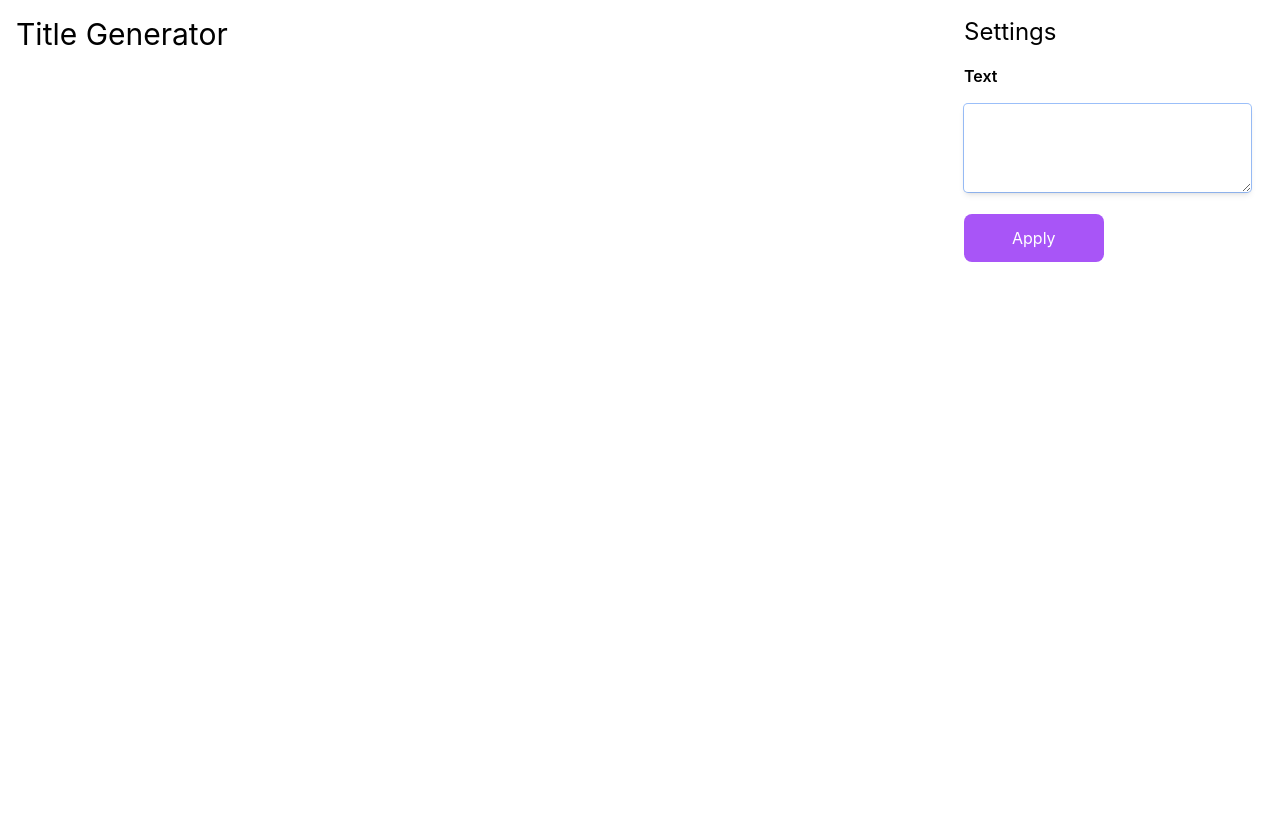
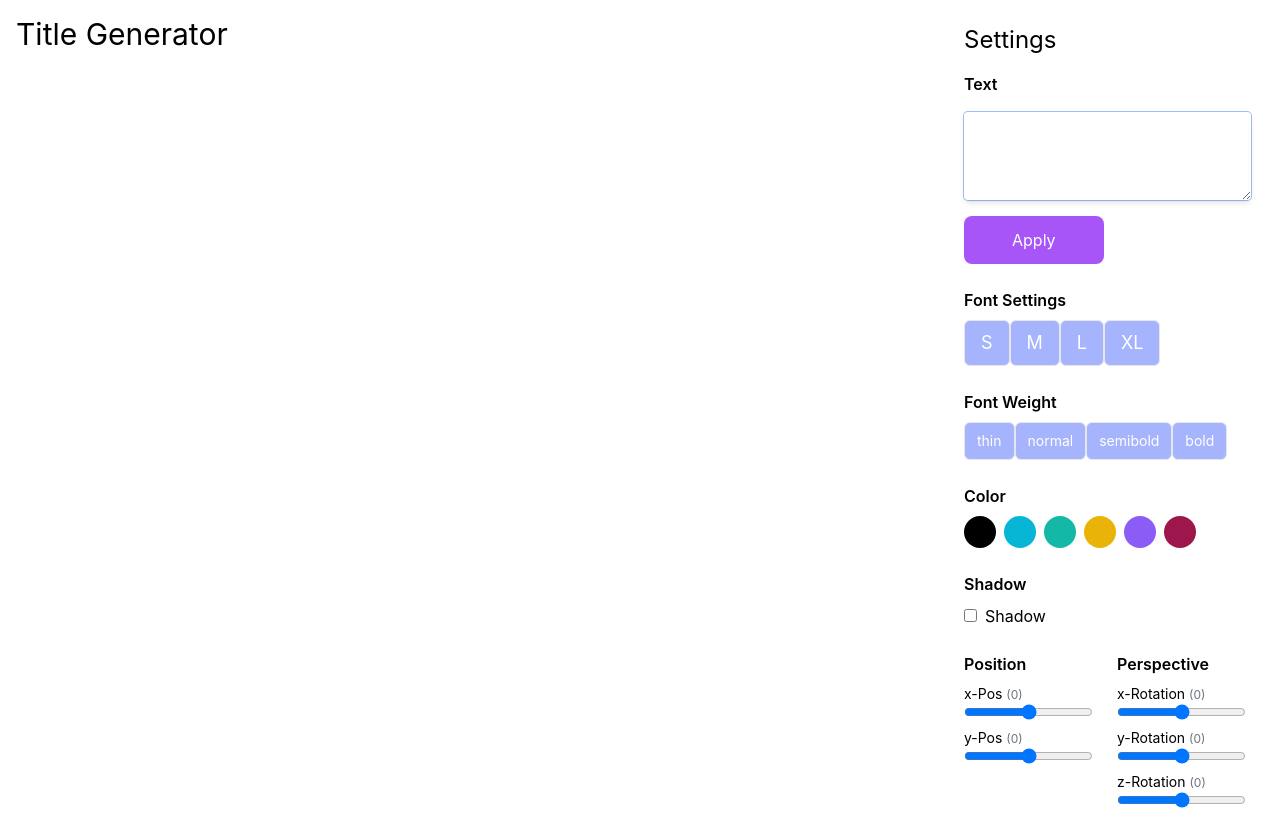
Before and after one commit to ThomasKirst/title-generator, a Next.js app: page / in a window 1280 px wide. Built offline with nearby package versions, Linux system fonts and the light colour scheme.

Commit message:
Implemented the basic UI

```diff
--- a/pages/index.tsx
+++ b/pages/index.tsx
@@ -1,10 +1,20 @@
 import type { NextPage } from 'next';
-import { SyntheticEvent, useRef, useState } from 'react';
+import { ChangeEvent, SyntheticEvent, useRef, useState } from 'react';
 
 const Home: NextPage = () => {
   const [text, setText] = useState<string>('');
 
   const inputField = useRef<HTMLTextAreaElement | null>(null);
+  const title = useRef<HTMLHeadingElement | null>(null);
+
+  const [position, setPosition] = useState<{ x: number; y: number }>({
+    x: 0,
+    y: 0,
+  });
+
+  const [rotation, setRotation] = useState<{ x: number; y: number; z: number }>(
+    { x: 0, y: 0, z: 0 }
+  );
 
   const applyText = (event: SyntheticEvent) => {
     if (inputField && inputField.current) {
@@ -12,21 +22,125 @@ const Home: NextPage = () => {
     }
   };
 
+  interface Sizes {
+    [index: string]: string;
+  }
+
+  const increaseSize = (size: string) => {
+    const sizes: Sizes = {
+      S: 'text-2xl',
+      M: 'text-4xl',
+      L: 'text-6xl',
+      XL: 'text-9xl',
+      default: 'text-9xl',
+    };
+    if (size !== 'default') {
+      title?.current?.classList.remove(...Object.values(sizes));
+      title?.current?.classList.add(sizes[size]);
+    }
+  };
+
+  interface Weights {
+    [index: string]: string;
+  }
+
+  const changeFontWeight = (weight: string) => {
+    const fontWeights: Weights = {
+      thin: 'font-light',
+      normal: 'font-normal',
+      semibold: 'font-semibold',
+      bold: 'font-bold',
+      default: 'font-normal',
+    };
+
+    if (weight !== 'default') {
+      title?.current?.classList.remove(...Object.values(fontWeights));
+      title?.current?.classList.add(fontWeights[weight]);
+    }
+  };
+
+  interface Colors {
+    [index: string]: string;
+  }
+
+  const textColors: Colors = {
+    black: 'text-black',
+    cyan: 'text-cyan-500',
+    teal: 'text-teal-500',
+    yellow: 'text-yellow-500',
+    violet: 'text-violet-500',
+    pink: 'text-pink-800',
+  };
+
+  const backgroundColors: Colors = {
+    black: 'bg-black',
+    cyan: 'bg-cyan-500',
+    teal: 'bg-teal-500',
+    yellow: 'bg-yellow-500',
+    violet: 'bg-violet-500',
+    pink: 'bg-pink-800',
+  };
+
+  const changeColor = (color: string) => {
+    title?.current?.classList.remove(...Object.values(textColors));
+    title?.current?.classList.add(textColors[color]);
+  };
+
+  const moveX = (event: ChangeEvent<HTMLInputElement>) => {
+    const xPos = event.currentTarget.value;
+    setPosition({ ...position, x: parseInt(xPos) });
+  };
+
+  const moveY = (event: ChangeEvent<HTMLInputElement>) => {
+    const yPos = event.currentTarget.value;
+    setPosition({ ...position, y: parseInt(yPos) });
+  };
+
+  const rotateX = (event: ChangeEvent<HTMLInputElement>) =>
+    setRotation({ ...rotation, x: parseInt(event.currentTarget.value) });
+  const rotateY = (event: ChangeEvent<HTMLInputElement>) =>
+    setRotation({ ...rotation, y: parseInt(event.currentTarget.value) });
+  const rotateZ = (event: ChangeEvent<HTMLInputElement>) =>
+    setRotation({ ...rotation, z: parseInt(event.currentTarget.value) });
+
+  const toggleShadow = (event: ChangeEvent<HTMLInputElement>) => {
+    const shadow = event.target.checked;
+    title?.current?.style.setProperty(
+      'text-shadow',
+      shadow
+        ? '3px 3px 6px rgb(0 0 0 / 26%), 0 0 5px rgb(15 3 86 / 22%)'
+        : 'none'
+    );
+  };
+
   return (
     <div className="container mx-auto flex pt-4 pl-4 h-screen">
       <main className="flex-initial w-9/12 h-full">
         <h1 className="text-3xl">Title Generator</h1>
-        <section className="flex items-center justify-center h-full">
-          <h2 className="text-4xl">{text}</h2>
+        <section
+          className="flex items-center justify-center h-full"
+          style={{ perspective: '32rem' }}
+        >
+          <h2
+            ref={title}
+            className="text-9xl transition-all transition-duration-75 ease-out"
+            style={{
+              transform: `translateX(${position.x}px) translateY(${position.y}px) rotateX(${rotation.x}deg) rotateY(${rotation.y}deg) rotateZ(${rotation.z}deg)`,
+              whiteSpace: 'pre',
+            }}
+          >
+            {text}
+          </h2>
         </section>
       </main>
       <aside className="flex-none w-3/12">
-        <h2 className="text-2xl mb-4">Settings</h2>
+        <h2 className="text-2xl mt-2 mb-4">Settings</h2>
 
+        <section className="mb-6">
           <label className="block font-semibold text-1xl">Text</label>
           <textarea
             ref={inputField}
-          className="shadow-md rounded ring-1 my-4 p-4 text-lg"
+            className="block shadow-md rounded ring-1 my-4 p-4 text-lg"
           ></textarea>
           <button
             className="bg-purple-500 py-3 px-12 rounded-lg text-white"
@@ -34,6 +148,162 @@ const Home: NextPage = () => {
           >
             Apply
           </button>
+        </section>
+
+        <label className="block font-semibold text-1xl mb-2">
+          Font Settings
+        </label>
+        <div className="flex mb-6">
+          {['S', 'M', 'L', 'XL'].map((size) => (
+            <button
+              key={size}
+              onClick={() => increaseSize(size)}
+              className={`border ${
+                text ? 'bg-indigo-500' : 'bg-indigo-300'
+              } rounded-md text-lg text-white px-4 py-2`}
+            >
+              {size}
+            </button>
+          ))}
+        </div>
+
+        <label className="block font-semibold text-1xl mb-2">Font Weight</label>
+        <div className="flex mb-6">
+          {['thin', 'normal', 'semibold', 'bold'].map((weight) => (
+            <button
+              key={weight}
+              onClick={() => changeFontWeight(weight)}
+              className={`border ${
+                text ? 'bg-indigo-500' : 'bg-indigo-300'
+              } rounded-md text-sm text-white px-3 py-2`}
+            >
+              {weight}
+            </button>
+          ))}
+        </div>
+
+        <section className="mb-6">
+          <label className="block font-semibold text-1xl mb-2">Color</label>
+          <div className="flex">
+            {Object.keys(backgroundColors).map((color) => (
+              <div
+                className={`cursor-pointer w-8 h-8 ${backgroundColors[color]} px-4 mr-2`}
+                key={color}
+                onClick={() => changeColor(color)}
+                style={{ borderRadius: '50%' }}
+              >
+                &nbsp;
+              </div>
+            ))}
+          </div>
+        </section>
+
+        <section className="mb-6">
+          <label className="block font-semibold text-1xl mb-2">Shadow</label>
+          <div>
+            <label>
+              <input
+                type="checkbox"
+                name="shadow"
+                className="mr-2"
+                onChange={toggleShadow}
+              />
+              Shadow
+            </label>
+          </div>
+        </section>
+
+        <div className="flex gap-6">
+          <section className="mb-6">
+            <label className="block font-semibold text-1xl mb-2">
+              Position
+            </label>
+            <div>
+              <label htmlFor="xpos" className="block text-sm">
+                {' '}
+                x-Pos{' '}
+                <span className="text-xs text-gray-500">({position.x})</span>
+              </label>
+              <input
+                className="block"
+                type="range"
+                id="xpos"
+                name="xpos"
+                min="-400"
+                max="400"
+                onChange={moveX}
+                value={position.x}
+              />
+            </div>
+            <label htmlFor="ypos" className="block text-sm mt-2">
+              {' '}
+              y-Pos{' '}
+              <span className="text-xs text-gray-500">({position.y})</span>
+            </label>
+            <input
+              className="block"
+              type="range"
+              id="ypos"
+              name="ypos"
+              min="-400"
+              max="400"
+              onChange={moveY}
+              value={position.y}
+            />
+          </section>
+
+          <section>
+            <label className="block font-semibold text-1xl mb-2">
+              Perspective
+            </label>
+
+            <label htmlFor="rotateX" className="block text-sm mt-2">
+              {' '}
+              x-Rotation{' '}
+              <span className="text-xs text-gray-500">({rotation.x})</span>
+            </label>
+            <input
+              className="block"
+              type="range"
+              id="rotateX"
+              name="rotateX"
+              min="-180"
+              max="180"
+              onChange={rotateX}
+              value={rotation.x}
+            />
+            <label htmlFor="rotateY" className="block text-sm mt-2">
+              {' '}
+              y-Rotation{' '}
+              <span className="text-xs text-gray-500">({rotation.y})</span>
+            </label>
+            <input
+              className="block"
+              type="range"
+              id="rotateY"
+              name="rotateY"
+              min="-180"
+              max="180"
+              onChange={rotateY}
+              value={rotation.y}
+            />
+            <label htmlFor="rotateZ" className="block text-sm mt-2">
+              {' '}
+              z-Rotation{' '}
+              <span className="text-xs text-gray-500">({rotation.z})</span>
+            </label>
+            <input
+              className="block"
+              type="range"
+              id="rotateZ"
+              name="rotateZ"
+              min="-180"
+              max="180"
+              onChange={rotateZ}
+              value={rotation.z}
+            />
+          </section>
+        </div>
       </aside>
     </div>
   );
```
Lines whose indentation alone changed are shown as unchanged.
